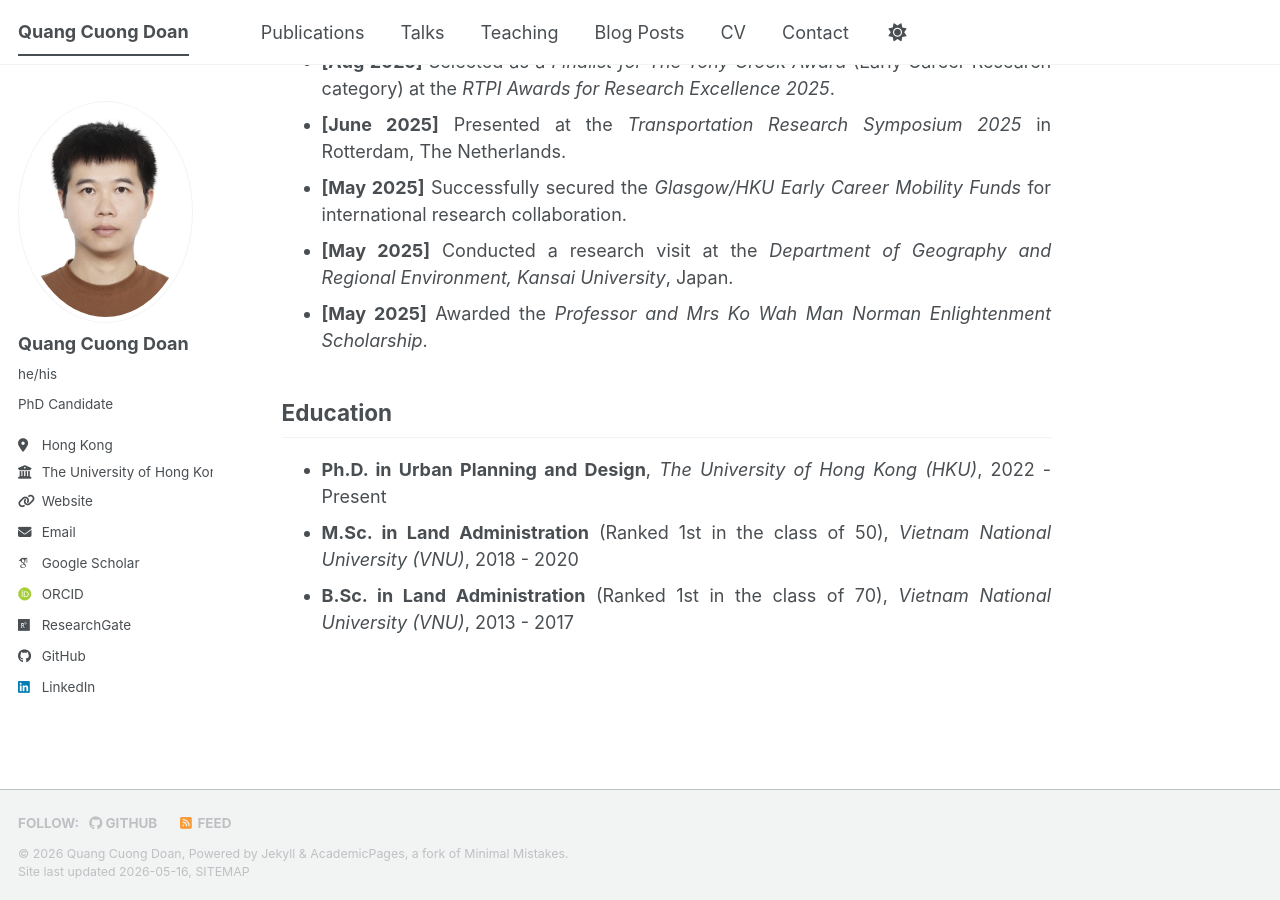
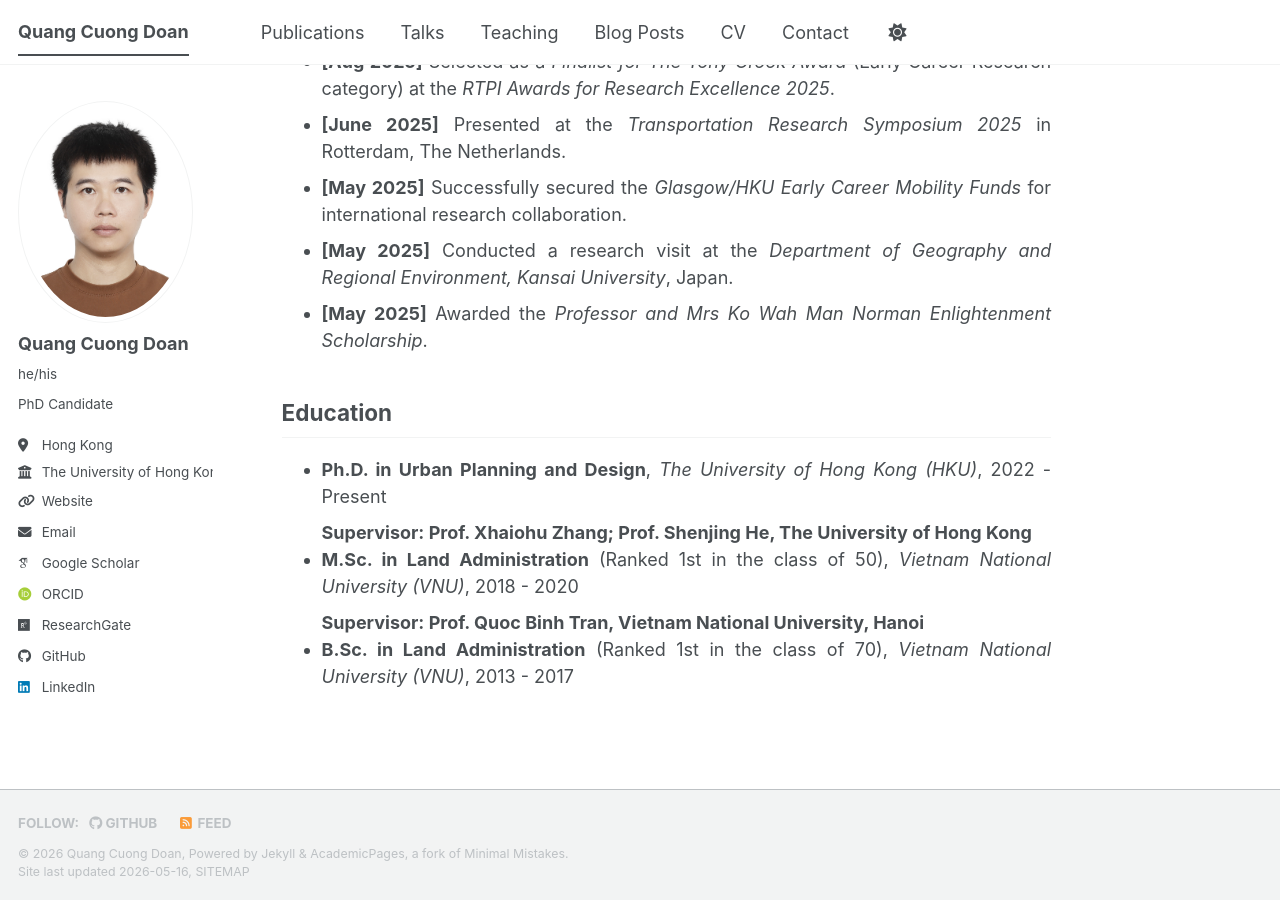
Before and after one commit to cuonghku95/cuonghku95.github.io, a Jekyll site: the page built from _pages/about.md, in a window 1280 px wide and 900 px high, scrolled down 1402 px. Built offline with Jekyll 4.4.1, drawn with Linux system fonts in a browser that asks for light colours; some web fonts are replaced; a script bundle is joined from its source files by our own code; library files that are not in the unit come from our copies.

Commit message:
Update about.md

```diff
--- a/_pages/about.md
+++ b/_pages/about.md
@@ -53,7 +53,9 @@ Education
 <div style="text-align: justify;">
 <ul>
   <li><b>Ph.D. in Urban Planning and Design</b>, <i>The University of Hong Kong (HKU)</i>, 2022 - Present</li>
+  <b>Supervisor: Prof. Xhaiohu Zhang; Prof. Shenjing He, The University of Hong Kong</b>
   <li><b>M.Sc. in Land Administration</b> (Ranked 1st in the class of 50), <i>Vietnam National University (VNU)</i>, 2018 - 2020</li>
+  <b>Supervisor: Prof. Quoc Binh Tran, Vietnam National University, Hanoi</b>
   <li><b>B.Sc. in Land Administration</b> (Ranked 1st in the class of 70), <i>Vietnam National University (VNU)</i>, 2013 - 2017</li>
 </ul>
 </div>
```
